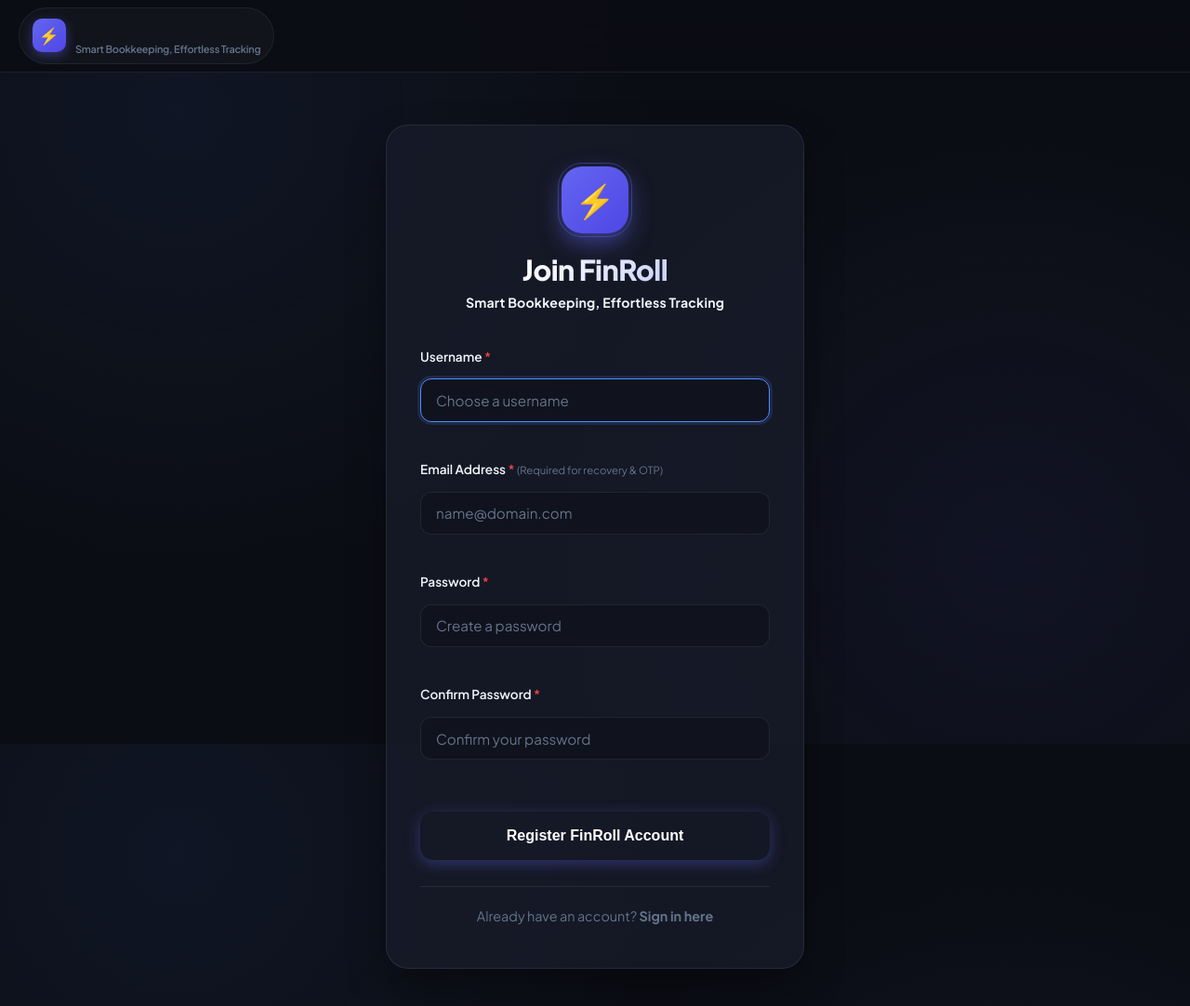
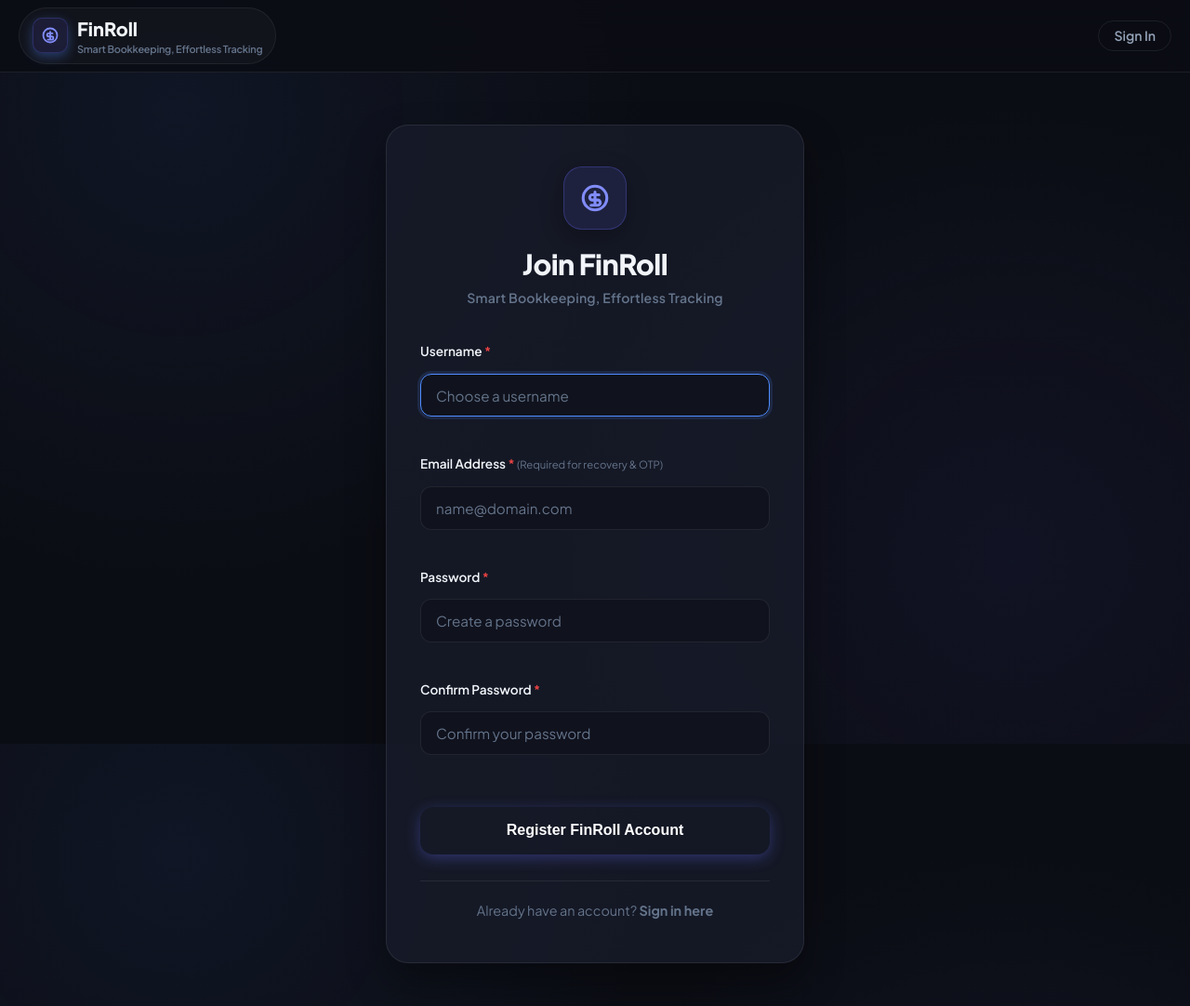
Before and after one commit to Ysakhan/Finanace_tracker, a Django app: page /register/ in a window 1280 px wide. Shown: the top 1082 px of the page at 93% size. Run offline with Django 5.2, Linux system fonts and the light colour scheme.

Commit message:
Replaced lightning emoji with authentic cash roll SVG logo in subtle tones and added navbar action button on unauthenticated pages

```diff
--- a/templates/finance/base.html
+++ b/templates/finance/base.html
@@ -59,11 +59,11 @@
     <nav class="navbar">
         <div class="nav-container">
             <a href="{% if user.is_authenticated %}{% url 'finance:dashboard' %}{% else %}{% url 'finance:login' %}{% endif %}" class="nav-brand" style="text-decoration: none;">
-                <span class="brand-icon" style="background: linear-gradient(135deg, #6366f1, #4f46e5); color: #fff; width: 36px; height: 36px; border-radius: 10px; display: inline-flex; align-items: center; justify-content: center; font-weight: 900; font-size: 1.1rem; box-shadow: 0 4px 12px rgba(99,102,241,0.4);">
-                    ⚡
+                <span class="brand-icon" style="background: rgba(99, 102, 241, 0.12); color: #818cf8; width: 38px; height: 38px; border-radius: 10px; display: inline-flex; align-items: center; justify-content: center; border: 1px solid rgba(99, 102, 241, 0.25);">
+                    <svg width="20" height="20" viewBox="0 0 24 24" fill="none" stroke="currentColor" stroke-width="2.2" stroke-linecap="round" stroke-linejoin="round"><circle cx="12" cy="12" r="9"/><path d="M15 9.5H10a2 2 0 1 0 0 4h4a2 2 0 1 1 0 4H9"/><path d="M12 7.5v9"/></svg>
                 </span>
                 <div>
-                    <span class="brand-text" style="font-weight: 800; font-size: 1.25rem; background: linear-gradient(135deg, var(--text-heading), var(--primary)); -webkit-background-clip: text; -webkit-text-fill-color: transparent;">FinRoll</span>
+                    <span class="brand-text" style="font-weight: 800; font-size: 1.25rem; color: var(--text-heading);">FinRoll</span>
                     <span style="display: block; font-size: 0.68rem; color: var(--text-muted); font-weight: 600; letter-spacing: -0.2px; margin-top: -3px;">Smart Bookkeeping, Effortless Tracking</span>
                 </div>
             </a>
@@ -79,7 +79,9 @@
                     </span> Dashboard
                 </a>
                 <a href="{% url 'finance:emi_list' %}" class="nav-link {% if 'emi' in request.resolver_match.url_name %}active{% endif %}">
-                    <span class="nav-icon" style="font-size: 1rem;">⚡</span> EMIs
+                    <span class="nav-icon" style="display: inline-flex; align-items: center;">
+                        <svg width="16" height="16" viewBox="0 0 24 24" fill="none" stroke="currentColor" stroke-width="2" stroke-linecap="round" stroke-linejoin="round"><rect x="2" y="5" width="20" height="14" rx="2"/><line x1="2" y1="10" x2="22" y2="10"/></svg>
+                    </span> EMIs
                 </a>
                 <a href="{% url 'finance:debts_credits' %}" class="nav-link {% if 'debt' in request.resolver_match.url_name %}active{% endif %}">
                     <span class="nav-icon">
@@ -111,6 +113,15 @@
                     {{ user.username }}
                 </a>
                 <a href="{% url 'finance:logout' %}" class="nav-link nav-logout">Logout</a>
+            </div>
+            {% else %}
+            <!-- Unauthenticated Navbar Action Link -->
+            <div style="display: flex; align-items: center; gap: 0.75rem;">
+                {% if request.resolver_match.url_name == 'register' %}
+                <a href="{% url 'finance:login' %}" class="btn btn-outline btn-sm" style="border-radius: 20px; font-weight: 600; font-size: 0.88rem; padding: 6px 16px;">Sign In</a>
+                {% else %}
+                <a href="{% url 'finance:register' %}" class="btn btn-primary btn-sm" style="border-radius: 20px; font-weight: 700; font-size: 0.88rem; padding: 6px 18px; background: linear-gradient(135deg, var(--primary), #4f46e5); border: none; color: #fff; box-shadow: 0 4px 12px rgba(99,102,241,0.3);">Create Account</a>
+                {% endif %}
             </div>
             {% endif %}
         </div>
--- a/templates/finance/register.html
+++ b/templates/finance/register.html
@@ -6,16 +6,19 @@
 <div class="auth-container" style="min-height: 80vh; display: flex; align-items: center; justify-content: center; padding: 2rem 1rem;">
     <div class="auth-card" style="background: var(--bg-card); border-radius: 24px; border: 1px solid var(--border-color); padding: 2.75rem 2.25rem; width: 100%; max-width: 450px; box-shadow: 0 20px 40px rgba(0,0,0,0.35);">
 
-        <!-- Premium Logo Header -->
+        <!-- Authentic Logo Header -->
         <div class="auth-header" style="text-align: center; margin-bottom: 2.25rem;">
-            <div style="display: inline-flex; align-items: center; justify-content: center; width: 72px; height: 72px; border-radius: 22px; background: linear-gradient(135deg, #6366f1, #4f46e5); color: #fff; font-size: 2.2rem; font-weight: 900; box-shadow: 0 10px 25px rgba(99,102,241,0.5); margin-bottom: 1.25rem; position: relative;">
-                ⚡
-                <span style="position: absolute; inset: -4px; border-radius: 26px; border: 1.5px solid rgba(99,102,241,0.4); pointer-events: none;"></span>
+            <div style="display: inline-flex; align-items: center; justify-content: center; width: 68px; height: 68px; border-radius: 20px; background: rgba(99, 102, 241, 0.12); color: #818cf8; border: 1.5px solid rgba(99, 102, 241, 0.3); margin-bottom: 1.15rem; box-shadow: 0 8px 24px rgba(0,0,0,0.25);">
+                <svg width="34" height="34" viewBox="0 0 24 24" fill="none" stroke="currentColor" stroke-width="2.2" stroke-linecap="round" stroke-linejoin="round">
+                    <circle cx="12" cy="12" r="9"/>
+                    <path d="M15 9.5H10a2 2 0 1 0 0 4h4a2 2 0 1 1 0 4H9"/>
+                    <path d="M12 7.5v9"/>
+                </svg>
             </div>
-            <h2 style="font-weight: 900; font-size: 1.9rem; background: linear-gradient(135deg, #ffffff 30%, #a5b4fc); -webkit-background-clip: text; -webkit-text-fill-color: transparent; margin-bottom: 0.35rem; letter-spacing: -0.5px;">
+            <h2 style="font-weight: 900; font-size: 1.9rem; color: var(--text-heading); margin-bottom: 0.35rem; letter-spacing: -0.5px;">
                 Join FinRoll
             </h2>
-            <p style="color: var(--primary); font-size: 0.88rem; font-weight: 700; letter-spacing: 0.2px;">Smart Bookkeeping, Effortless Tracking</p>
+            <p style="color: var(--text-muted); font-size: 0.88rem; font-weight: 600; letter-spacing: 0.2px;">Smart Bookkeeping, Effortless Tracking</p>
         </div>
 
         <form method="post" class="auth-form">
```
Also changed, not shown: templates/finance/login.html (+9 -6 lines).
